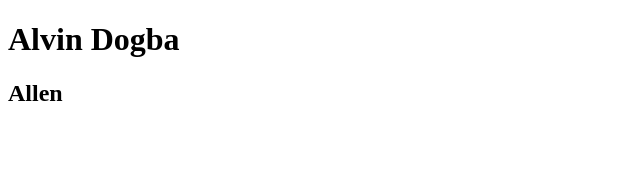
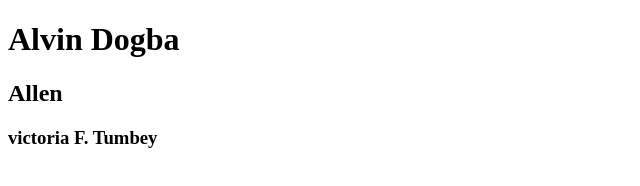
Before and after one commit to alvindogba/demo, a plain HTML site: page index.html in a window 1280 px wide. Shown: the whole page, without its empty margins (0-640 px from the left). Drawn offline with Linux system fonts and the light colour scheme.

Commit message:
victoria first update

```diff
--- a/index.html
+++ b/index.html
@@ -8,5 +8,6 @@
 <body>
     <h1>Alvin Dogba</h1>
     <h2>Allen</h2>
+    <h3>victoria F. Tumbey </h3>
 </body>
 </html>
```
